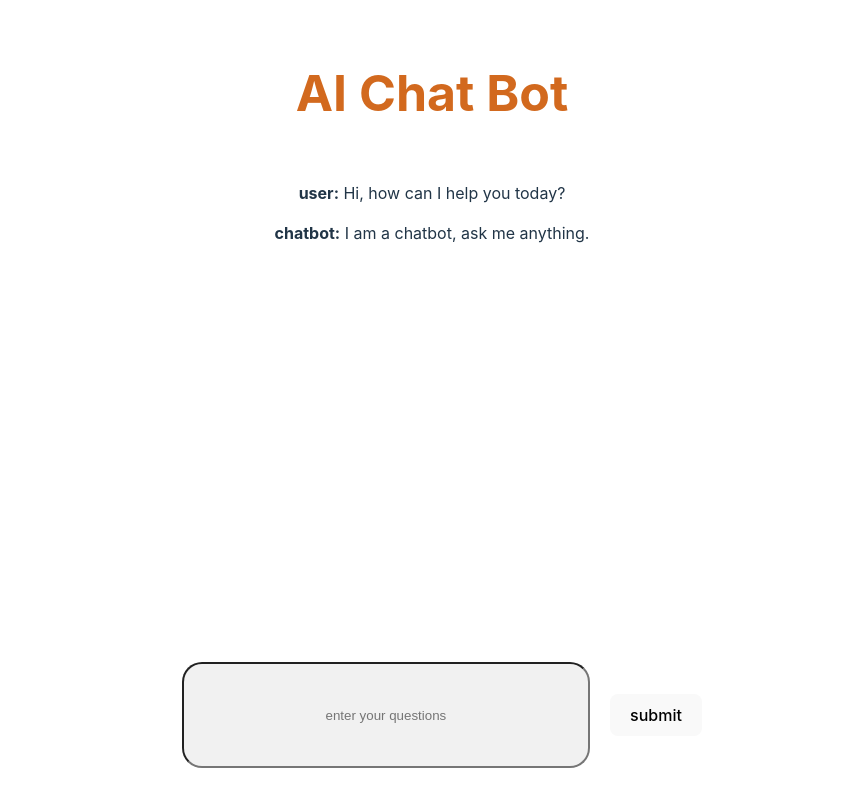
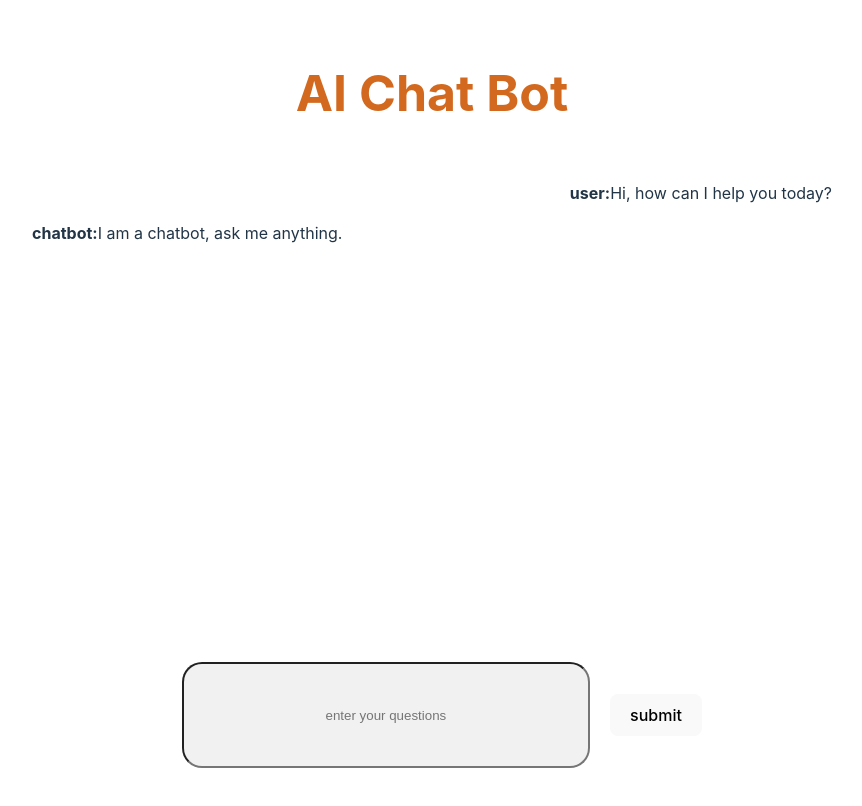
Before and after one commit to humerabehlim/ai-chat-bot, a React (Vite) app: page / in a window 1280 px wide. Shown: the whole page, without its empty margins (208-1070 px from the left). Built offline with nearby package versions, Linux system fonts and the light colour scheme; no server answers.

Commit message:
style: enhance chatbot UI with new CSS styles for response container and prompts

```diff
--- a/src/App.css
+++ b/src/App.css
@@ -75,3 +75,22 @@
   background-color: #f1f1f1;
   color: black;
 }
+
+
+.chatbot_response_container{
+  width: 100%;
+  height: 100%;
+  overflow: scroll;
+}
+
+.chatbot_prompt{
+  display: flex;
+  justify-content: flex-end;
+  align-items: center;
+}
+
+.chatbot_response{
+  display: flex;
+  justify-content: flex-start;
+  align-items: center;
+}
--- a/src/App.jsx
+++ b/src/App.jsx
@@ -12,6 +12,7 @@ function App() {
   const [prompt, setPrompt] = useState("");
 
   // store the response from the user and show on screen using useState
+  // array of object is used to store the prompt and response
   const [response, setResponse] = useState([
     {
       prompt: "Hi, how can I help you today?",
@@ -41,6 +42,7 @@ function App() {
       <h1 className="heading">AI Chat Bot</h1>
       <div className="chatbot_container">
         <div className="chatbot_response_container">
+          {/* map to show the data from the response array state */}
           {response.map((res, index) => (
             <div key={index} className="response">
               <p className="chatbot_prompt">
```
